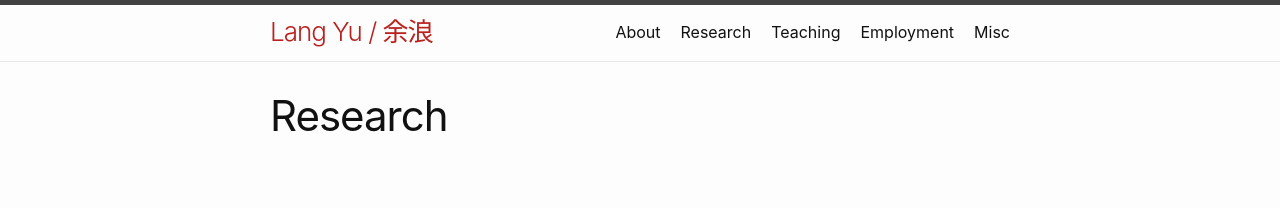
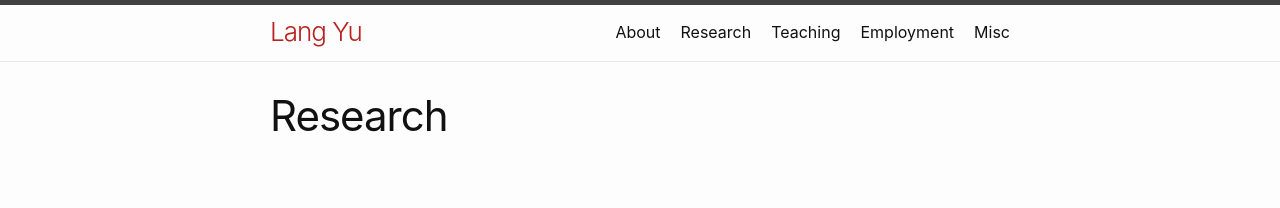
Before and after one commit to yulang/yulang.github.io, a Jekyll site: the page built from iz_01_research.markdown, in a window 1280 px wide. Shown: the top 208 px of the page. Built offline with Jekyll 4.4.1, drawn with Linux system fonts in a browser that asks for light colours.

Commit message:
update title

```diff
--- a/_config.yml
+++ b/_config.yml
@@ -18,7 +18,7 @@
 # You can create any custom variable you would like, and they will be accessible
 # in the templates via {{ site.myvariable }}.
 
-title: Lang Yu / 余浪
+title: Lang Yu
 email: langyu at uchicago dot edu
 description: >- # this means to ignore newlines until "baseurl:"
   I am a Phd in Computer Science at the University of Chicago. I do research on NLP and machine learning. I love playing badminton and Tetris.
--- a/index.markdown
+++ b/index.markdown
@@ -26,7 +26,7 @@ layout: home
         <img src="img/profile_pic.jpg" title="Lang" alt="Lang Profile Image">
     </div>
     <div class="column">
-        <h2> Lang Yu </h2>
+        <h2> Lang Yu / 余浪 </h2>
         <h3>Meta </h3>
         <h3> Email: langyu at fb dot com </h3>
         I am a Research Scientist at Meta. I got my Phd in Computer Science at the University of Chicago. I do research on NLP and machine learning. I was very fortunate to be advised by <a href="https://aetting.github.io">Prof. Allyson Ettinger</a>. My research focus on composition and interpretability in neural language models.
```
